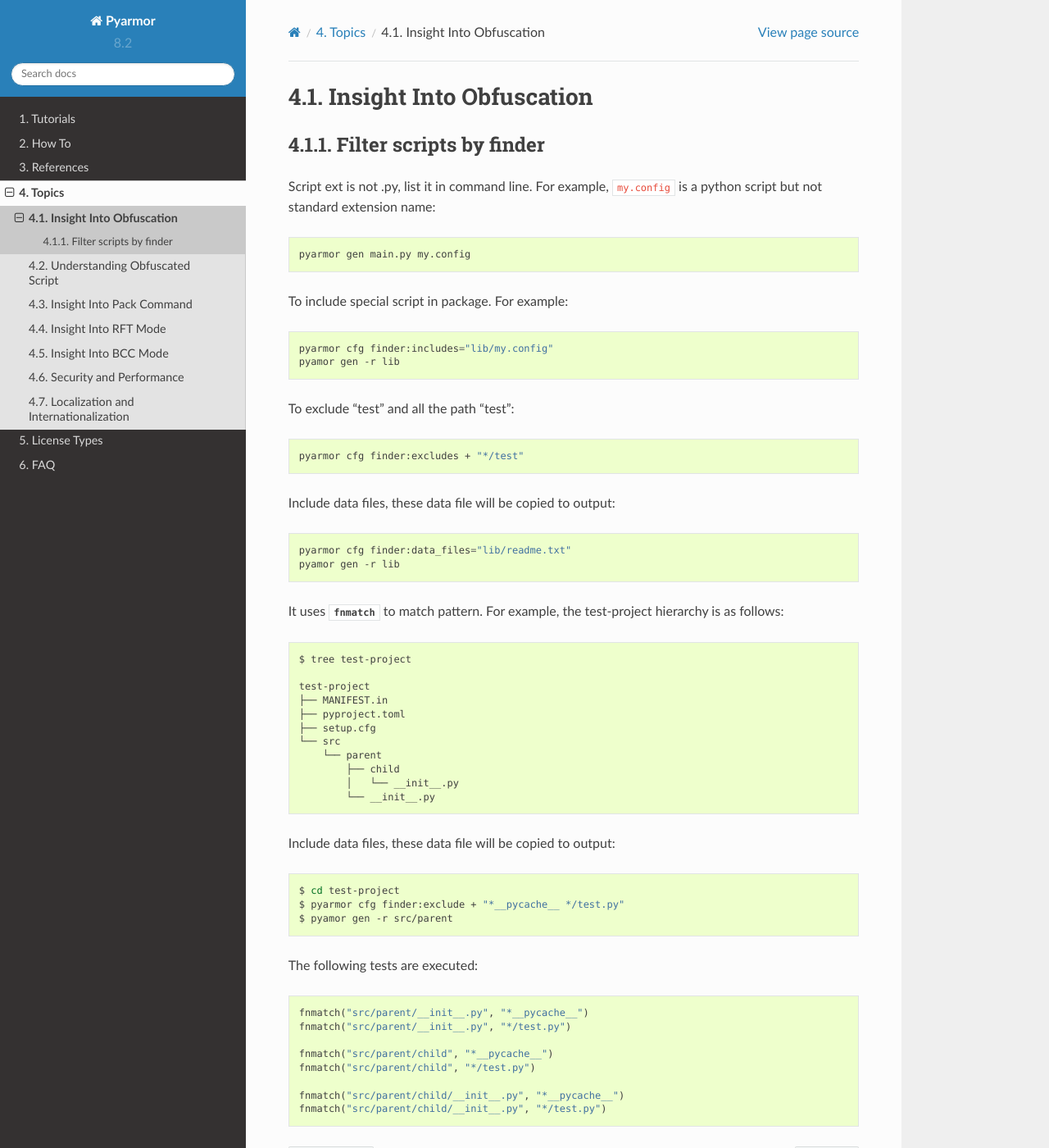
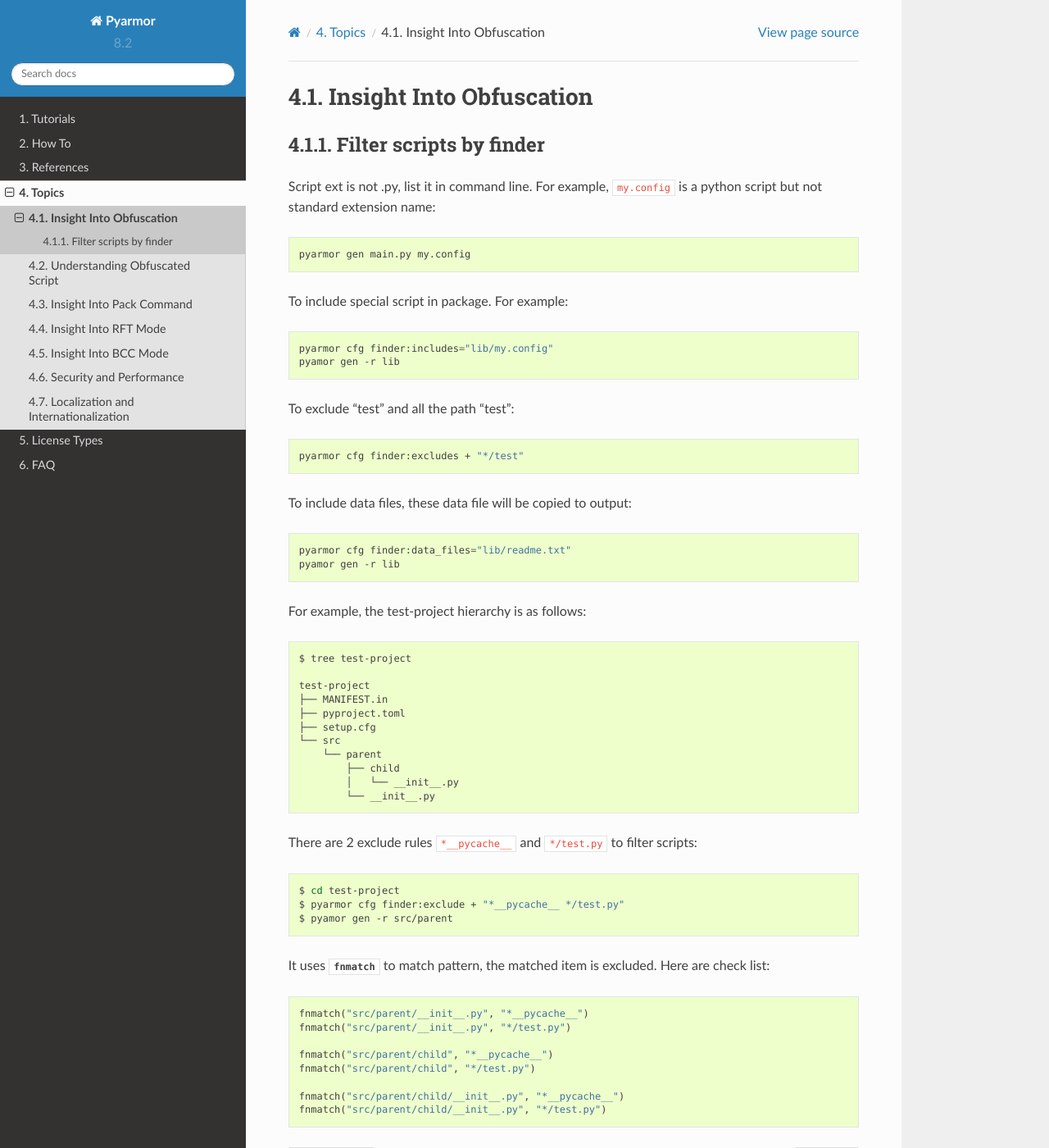
Before and after one commit to dashingsoft/pyarmor, a Sphinx documentation site: the page built from docs/topic/obfuscation.rst, in a window 1280 px wide and 1400 px high. Shown: the whole window at 82% size. Built offline with Sphinx 7.4.7 and the Read the Docs theme 2.0.0, drawn with Linux system fonts in a browser that asks for light colours.

Commit message:
Refine doc

```diff
--- a/docs/topic/obfuscation.rst
+++ b/docs/topic/obfuscation.rst
@@ -39,13 +39,13 @@
             │   └── __init__.py
             └── __init__.py
 
-Include data files, these data file will be copied to output::
+There are 2 exclude rules ``*__pycache__`` and ``*/test.py`` to filter scripts::
 
     $ cd test-project
     $ pyarmor cfg finder:exclude + "*__pycache__ */test.py"
     $ pyamor gen -r src/parent
 
-The following tests are executed:
+It uses :mod:`fnmatch` to match pattern, the matched item is excluded. Here are check list:
 
 .. code-block:: python
 
```
Also changed, not shown: other parts of docs/topic/obfuscation.rst (+2 -2 lines).
